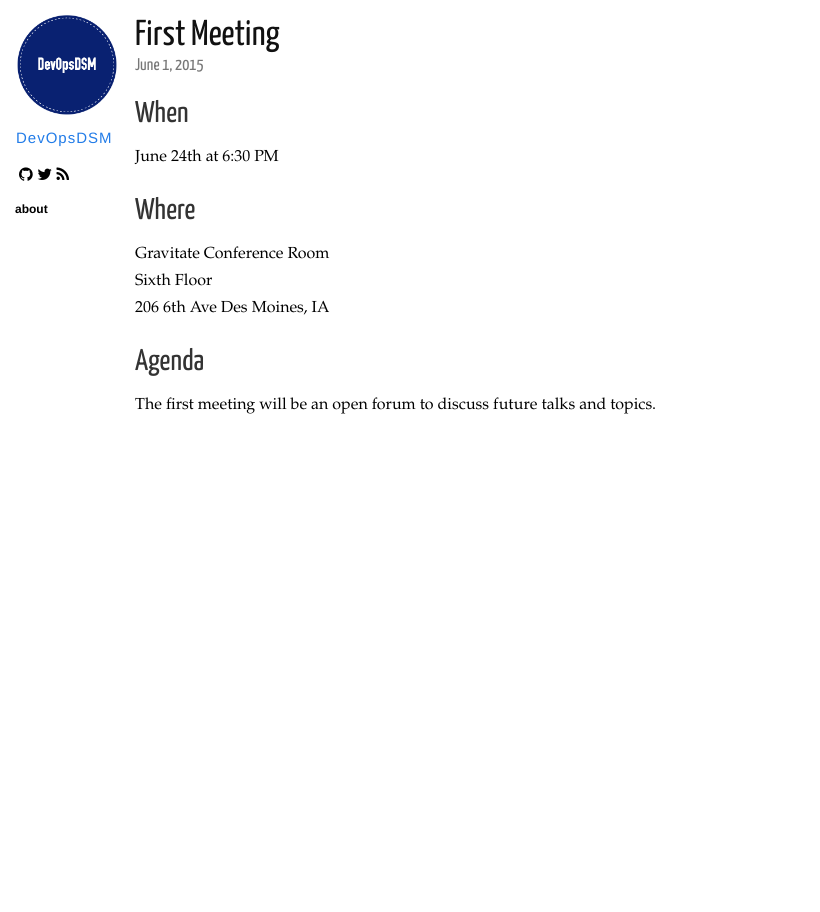
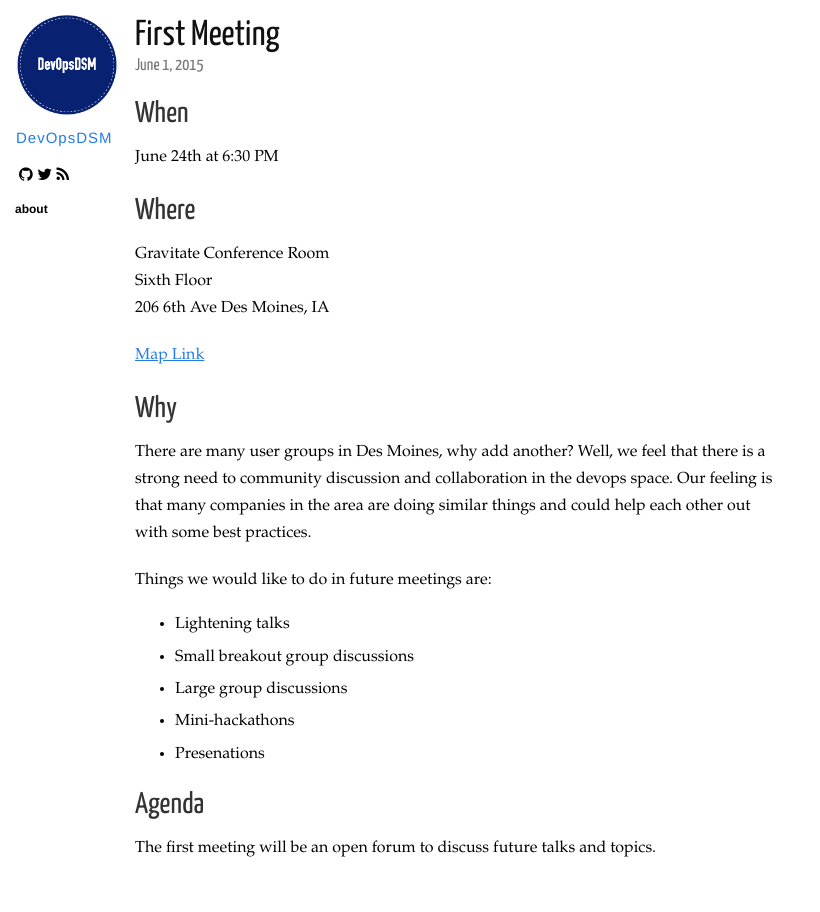
Before and after one commit to DevOpsDSM/devopsdsm, a Jekyll site: the page built from _posts/2015-06-01-First-Meeting.md, in a window 1280 px wide. Shown: the whole page, without its empty margins (0-820 px from the left). Built offline with Jekyll 4.4.1, drawn with Linux system fonts in a browser that asks for light colours; nearby versions of some CDN libraries; Markdown is read by kramdown in place of the engine named in the settings.

Commit message:
added why another group

```diff
--- a/_posts/2015-06-01-First-Meeting.md
+++ b/_posts/2015-06-01-First-Meeting.md
@@ -14,6 +14,23 @@ Gravitate Conference Room<br />
 Sixth Floor<br />
 206 6th Ave Des Moines, IA
 
+[Map Link](https://www.google.com/maps/place/206+6th+Ave,+Des+Moines,+IA+50309)
+
+## Why
+
+There are many user groups in Des Moines, why add another? Well, we feel that there is a strong
+need to community discussion and collaboration in the devops space. Our feeling is that many
+companies in the area are doing similar things and could help each other out with some best
+practices.
+
+Things we would like to do in future meetings are:
+
+* Lightening talks
+* Small breakout group discussions
+* Large group discussions
+* Mini-hackathons
+* Presenations
+
 ## Agenda
 
 The first meeting will be an open forum to discuss future talks and topics.
```
Also changed, not shown: 1 other file.
